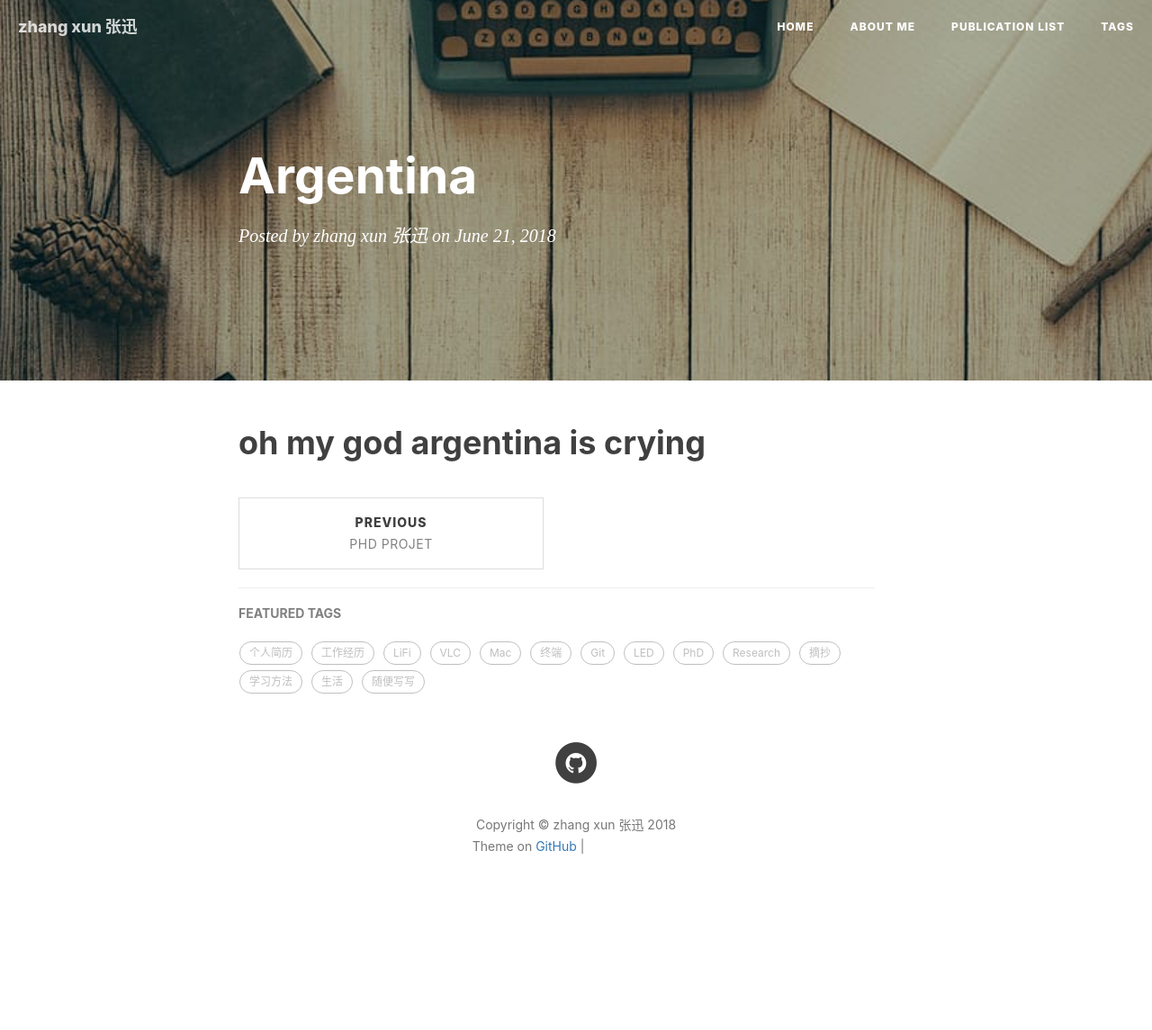
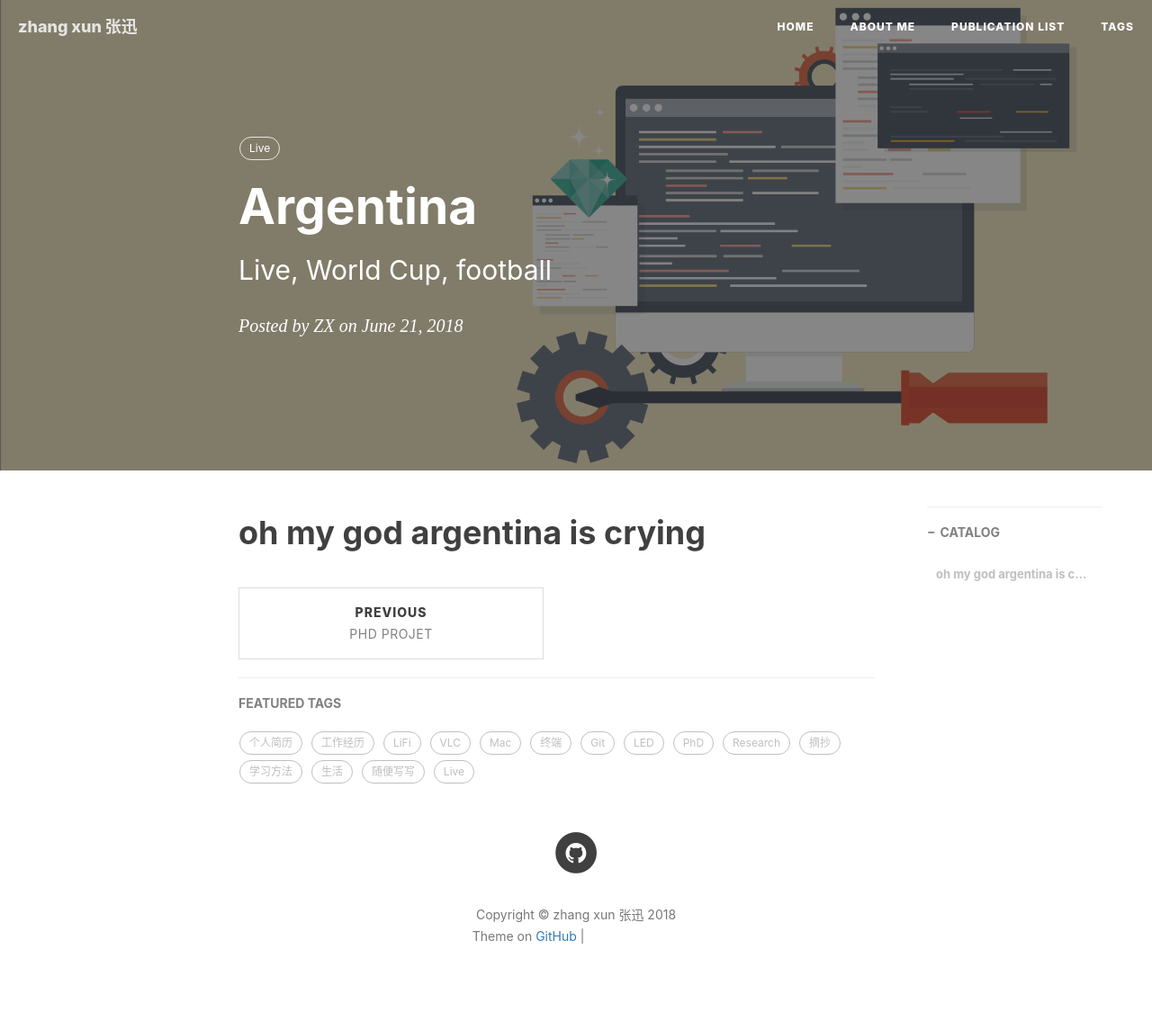
Before and after one commit to zhangxun0501/zhangxun0501.github.io, a Jekyll site: the page built from _posts/2018-06-21-argentina.md, in a window 1280 px wide. Shown: the whole page at 90% size. Built offline with Jekyll 4.4.1, drawn with Linux system fonts in a browser that asks for light colours; nearby versions of some CDN libraries; our own code applies the rules of GitHub Pages for plain Markdown files; comment, search, counter and statistics services are not loaded; a file with an impossible date is left out; before the commit the page ends 1045 px from its top, so only the background shows below that; grey boxes are pictures that could not be loaded.

Commit message:
Commited by gitMarkdown.com.

```diff
--- a/_posts/2018-06-21-argentina.md
+++ b/_posts/2018-06-21-argentina.md
@@ -1 +1,13 @@
+---
+published: true
+layout: post
+subtitle: 'Live, World Cup, football '
+author: ZX
+header-img: img/post-bg-debug.png
+catalog: true
+tags:
+  - Live
+---
+
+
 # oh my god argentina  is crying
```
